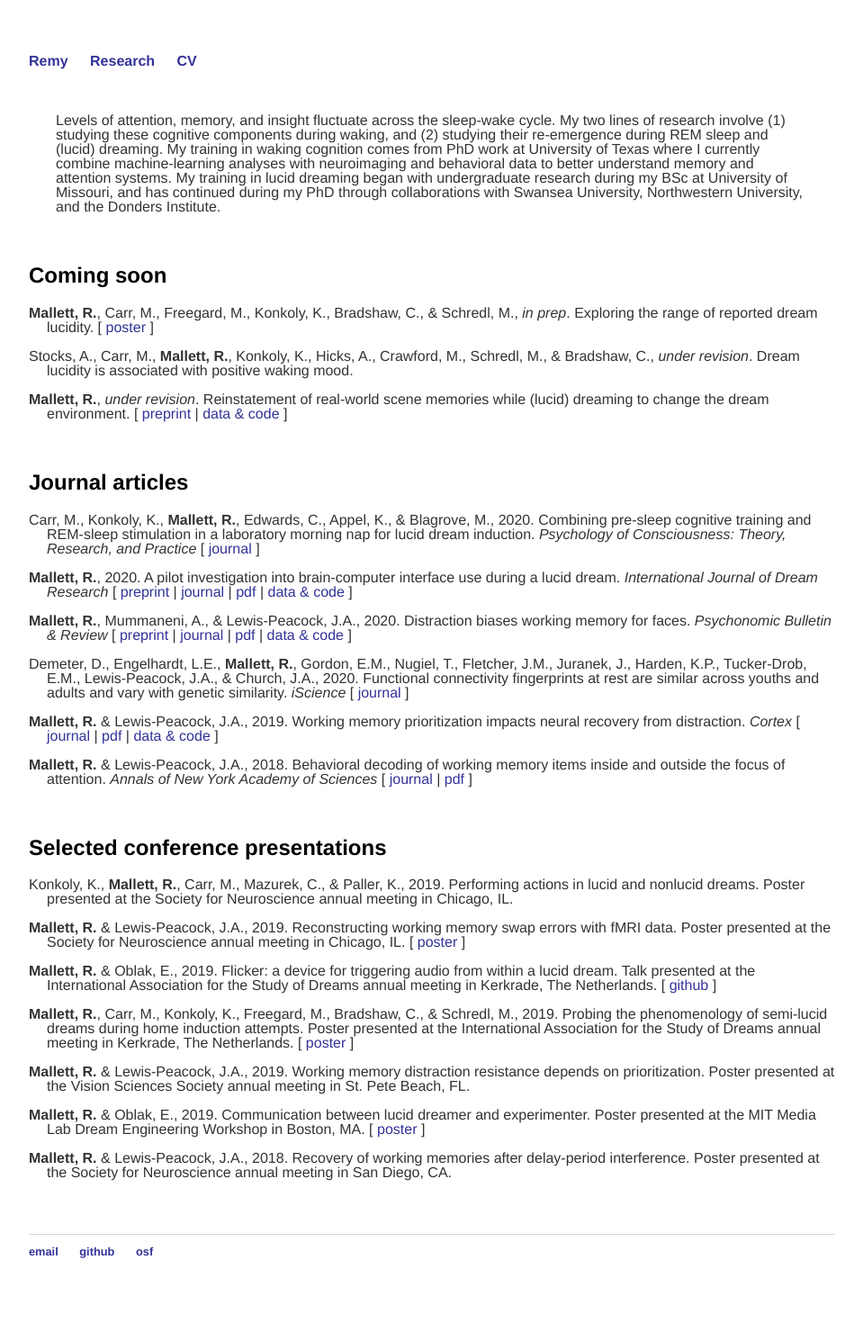
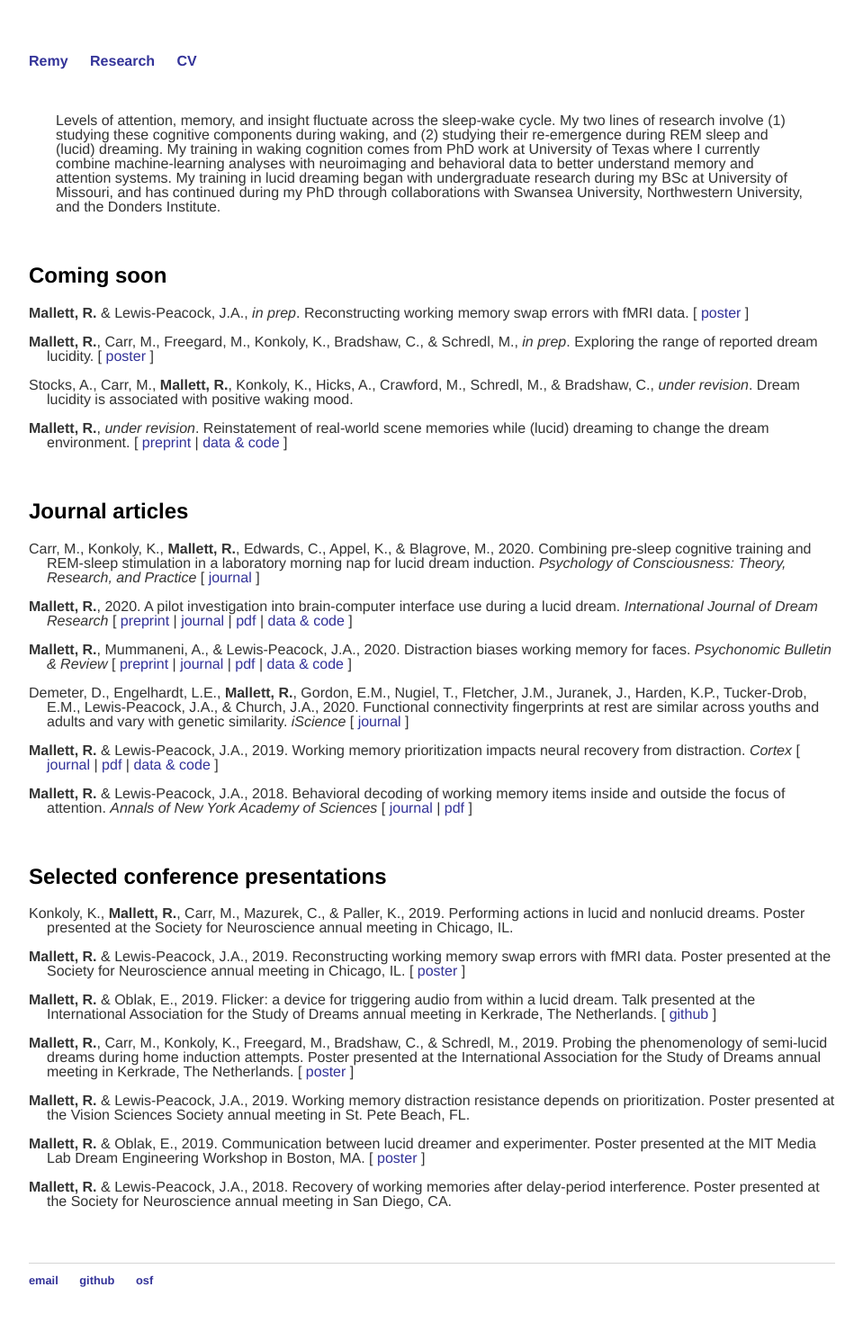
Before and after one commit to remrama/remrama.github.io, a Jekyll site: the page built from research/index.html, in a window 1280 px wide. Shown: the whole page at 90% size, without its empty margins (160-1119 px from the left). Built offline with Jekyll 4.4.1, drawn with Linux system fonts in a browser that asks for light colours; before the commit the page ends 1458 px from its top, so only the background shows below that.

```diff
--- a/research/index.html
+++ b/research/index.html
@@ -13,6 +13,9 @@
     <br>
     <h2>Coming soon</h2>
 
+    <p class="hanging">
+        <strong>Mallett, R.</strong> & Lewis-Peacock, J.A., <em>in prep</em>. Reconstructing working memory swap errors with fMRI data. [ <a href="https://lewpealab.psy.utexas.edu/wp-content/uploads/2013/11/mallett_sfn_2019.pdf">poster</a> ]
+    </p>
     <p class="hanging">
         <strong>Mallett, R.</strong>, Carr, M., Freegard, M., Konkoly, K., Bradshaw, C., & Schredl, M., <em>in prep</em>. Exploring the range of reported dream lucidity. [ <a href="https://osf.io/rpjwz/">poster</a> ]
     </p>
```
Also changed, not shown: index.html (+7 -2 lines).
